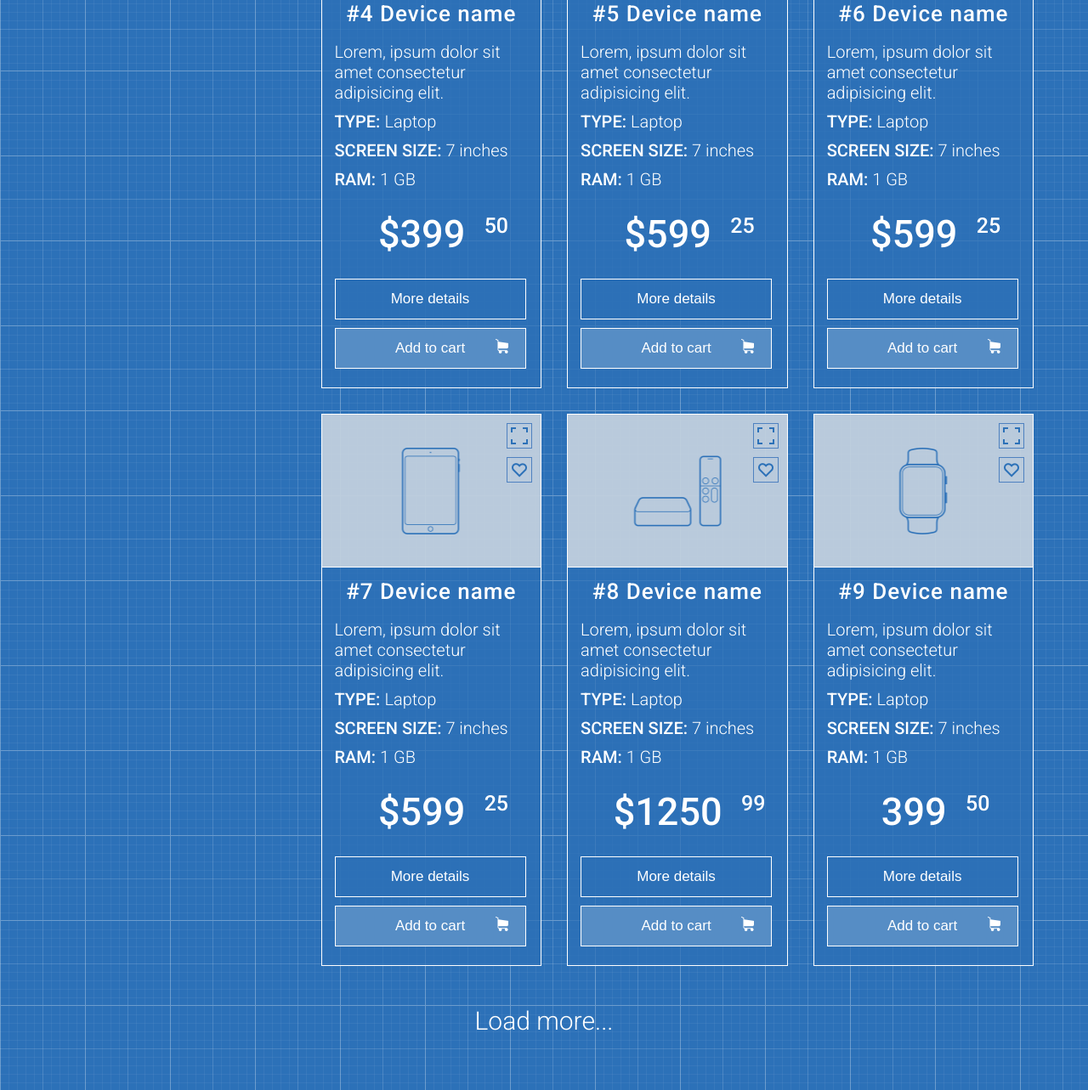
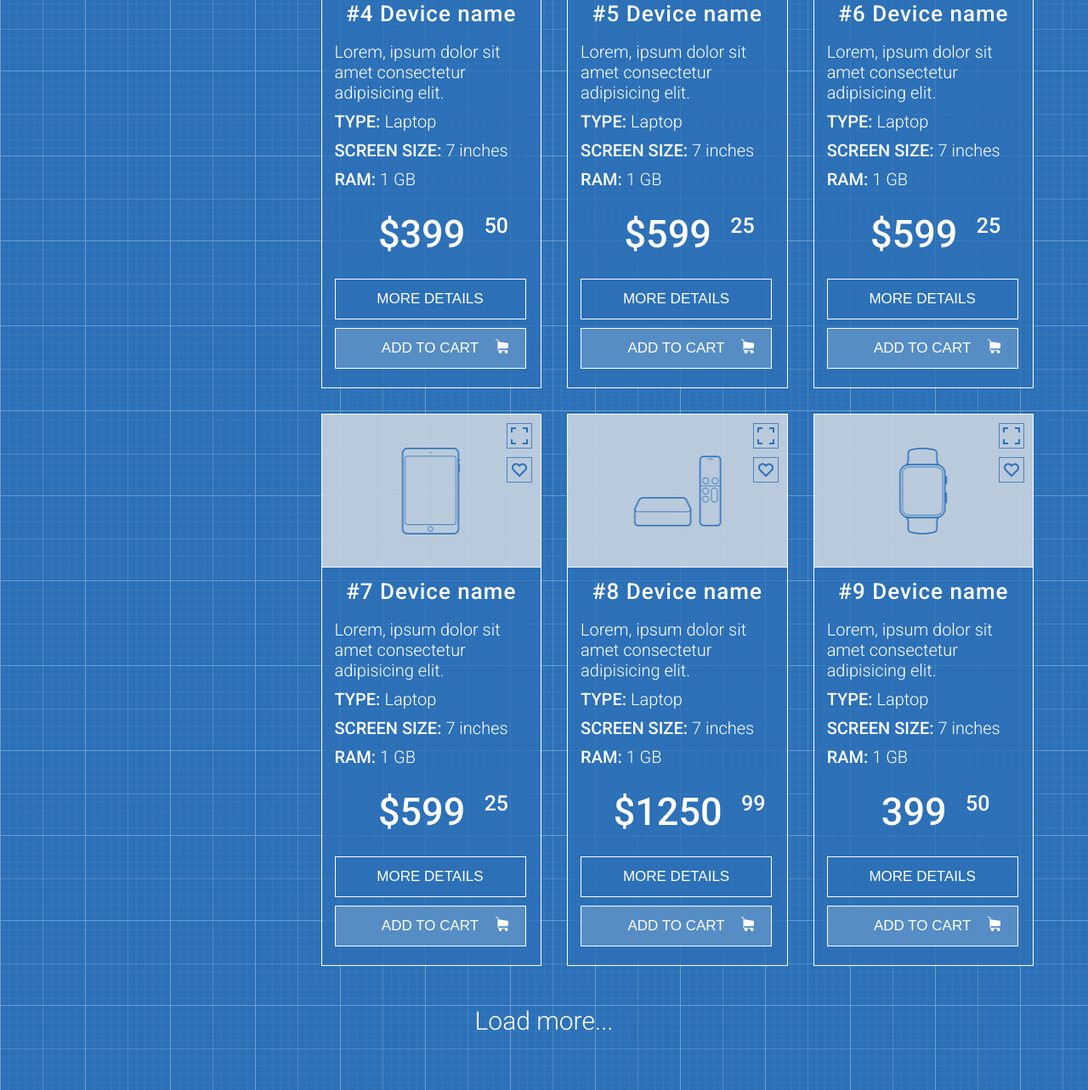
Before and after one commit to JuliaShandra/JuliaShandra-shop-project.io, a plain HTML site: page index.html in a window 1280 px wide. Shown: the part 1517-2800 px from the top of the page at 85% size. Drawn offline with Linux system fonts and the light colour scheme.

Commit message:
update file

```diff
--- a/index.html
+++ b/index.html
@@ -6,7 +6,7 @@
     <link rel="stylesheet" href="reset.css">
     <link rel="stylesheet" href="style.css">
     <link href="https://fonts.googleapis.com/css?family=Roboto:100,300,400,500,700&display=swap" rel="stylesheet">
-    <link rel="stylesheet" href="https://i.icomoon.io/public/temp/0f9cf95996/UntitledProject/style.css">
+    <link rel="stylesheet" href="https://i.icomoon.io/public/temp/d129dfecfd/UntitledProject/style.css">
     <title>ShopMe</title>
 </head>
 
@@ -141,8 +141,8 @@
                                         <span class="dollar">$1250 &nbsp;</span>
                                         <span class="cent">99</span>
                                     </p>
-                                    <button class="details">More details</button>
-                                    <button class="add-to-cart">Add to cart
+                                    <button class="details uppercase">More details</button>
+                                    <button class="add-to-cart uppercase">Add to cart
                                         <img class="cart-ico" src="images/cart-white.png" alt="ico">
                                     </button>
                                 </div>
@@ -165,8 +165,8 @@
                                         <span class="dollar">$599 &nbsp;</span>
                                         <span class="cent">25</span>
                                     </p>
-                                    <button class="details">More details</button>
-                                    <button class="add-to-cart">Add to cart
+                                    <button class="details uppercase">More details</button>
+                                    <button class="add-to-cart uppercase">Add to cart
                                         <img class="cart-ico" src="images/cart-white.png" alt="ico">
                                     </button>
                                 </div>
@@ -189,8 +189,8 @@
                                         <span class="dollar">$399 &nbsp;</span>
                                         <span class="cent">50</span>
                                     </p>
-                                    <button class="details">More details</button>
-                                    <button class="add-to-cart">Add to cart
+                                    <button class="details uppercase">More details</button>
+                                    <button class="add-to-cart uppercase">Add to cart
                                         <img class="cart-ico" src="images/cart-white.png" alt="ico">
                                     </button>
                                 </div>
@@ -206,15 +206,15 @@
                                 <div class="product-info">
                                     <h3>#5 Device name</h3>
                                     <p class="features">Lorem, ipsum dolor sit <br> amet consectetur <br> adipisicing elit.</p>
-                                    <p class="features"><span class="uppercase">Type: </span> Laptop</p>
+                                    <p class="features"><span class="uppercase ">Type: </span> Laptop</p>
                                     <p class="features"><span class="uppercase">Screen size: </span> 7 inches</p>
                                     <p class="features"><span class="uppercase">RAM: </span> 1 GB</p>
                                     <p class="price">
                                         <span class="dollar">$599 &nbsp;</span>
                                         <span class="cent">25</span>
                                     </p>
-                                    <button class="details">More details</button>
-                                    <button class="add-to-cart">Add to cart
+                                    <button class="details uppercase">More details</button>
+                                    <button class="add-to-cart uppercase">Add to cart
                                         <img class="cart-ico" src="images/cart-white.png" alt="ico">
                                     </button>
                                 </div>
@@ -237,8 +237,8 @@
                                         <span class="dollar">$599 &nbsp;</span>
                                         <span class="cent">25</span>
                                     </p>
-                                    <button class="details">More details</button>
-                                    <button class="add-to-cart">Add to cart
+                                    <button class="details uppercase">More details</button>
+                                    <button class="add-to-cart uppercase">Add to cart
                                         <img class="cart-ico" src="images/cart-white.png" alt="ico">
                                     </button>
                                 </div>
@@ -261,8 +261,8 @@
                                         <span class="dollar">$599 &nbsp;</span>
                                         <span class="cent">25</span>
                                     </p>
-                                    <button class="details">More details</button>
-                                    <button class="add-to-cart">Add to cart
+                                    <button class="details uppercase">More details</button>
+                                    <button class="add-to-cart uppercase">Add to cart
                                         <img class="cart-ico" src="images/cart-white.png" alt="ico">
                                     </button>
                                 </div>
@@ -285,8 +285,8 @@
                                         <span class="dollar">$1250 &nbsp;</span>
                                         <span class="cent">99</span>
                                     </p>
-                                    <button class="details">More details</button>
-                                    <button class="add-to-cart">Add to cart
+                                    <button class="details uppercase">More details</button>
+                                    <button class="add-to-cart uppercase">Add to cart
                                         <img class="cart-ico" src="images/cart-white.png" alt="ico">
                                     </button>
                                 </div>
@@ -309,8 +309,8 @@
                                         <span class="dollar">399 &nbsp;</span>
                                         <span class="cent">50</span>
                                     </p>
-                                    <button class="details">More details</button>
-                                    <button class="add-to-cart">Add to cart
+                                    <button class="details uppercase">More details</button>
+                                    <button class="add-to-cart uppercase">Add to cart
                                         <img class="cart-ico" src="images/cart-white.png" alt="ico">
                                     </button>
                                 </div>
@@ -328,6 +328,5 @@
             <p>&copy; Copyright 2017</p>
         </div>
     </footer>
-
 </body>
 </html>
```
